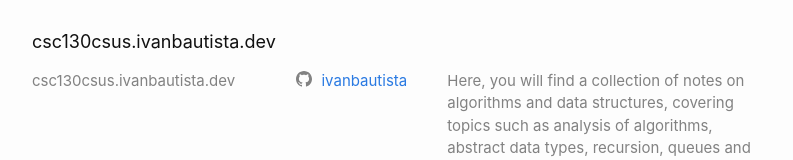
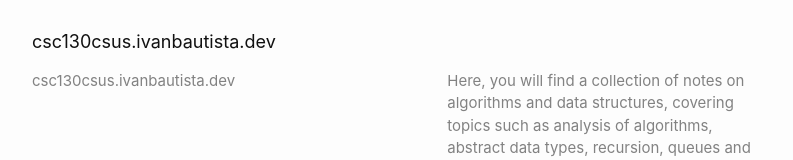
Before and after one commit to ivanbautista/csc130csus.ivanbautista.dev, a plain HTML site: page index.html in a window 1280 px wide. Shown: the part 1352-1512 px from the top of the page, without its empty margins (238-1031 px from the left). Drawn offline with Linux system fonts and the light colour scheme.

Commit message:
Update index.html

```diff
--- a/index.html
+++ b/index.html
@@ -121,7 +121,7 @@
           <li class="p-name">csc130csus.ivanbautista.dev</li></ul>
       </div>
 
-      <div class="footer-col footer-col-2"><ul class="social-media-list"><li><a href="https://github.com/ivanbautista"><svg class="svg-icon"><use xlink:href="/assets/minima-social-icons.svg#github"></use></svg> <span class="username">ivanbautista</span></a></li></ul>
+      <div class="footer-col footer-col-2">
 </div>
 
       <div class="footer-col footer-col-3">
```
